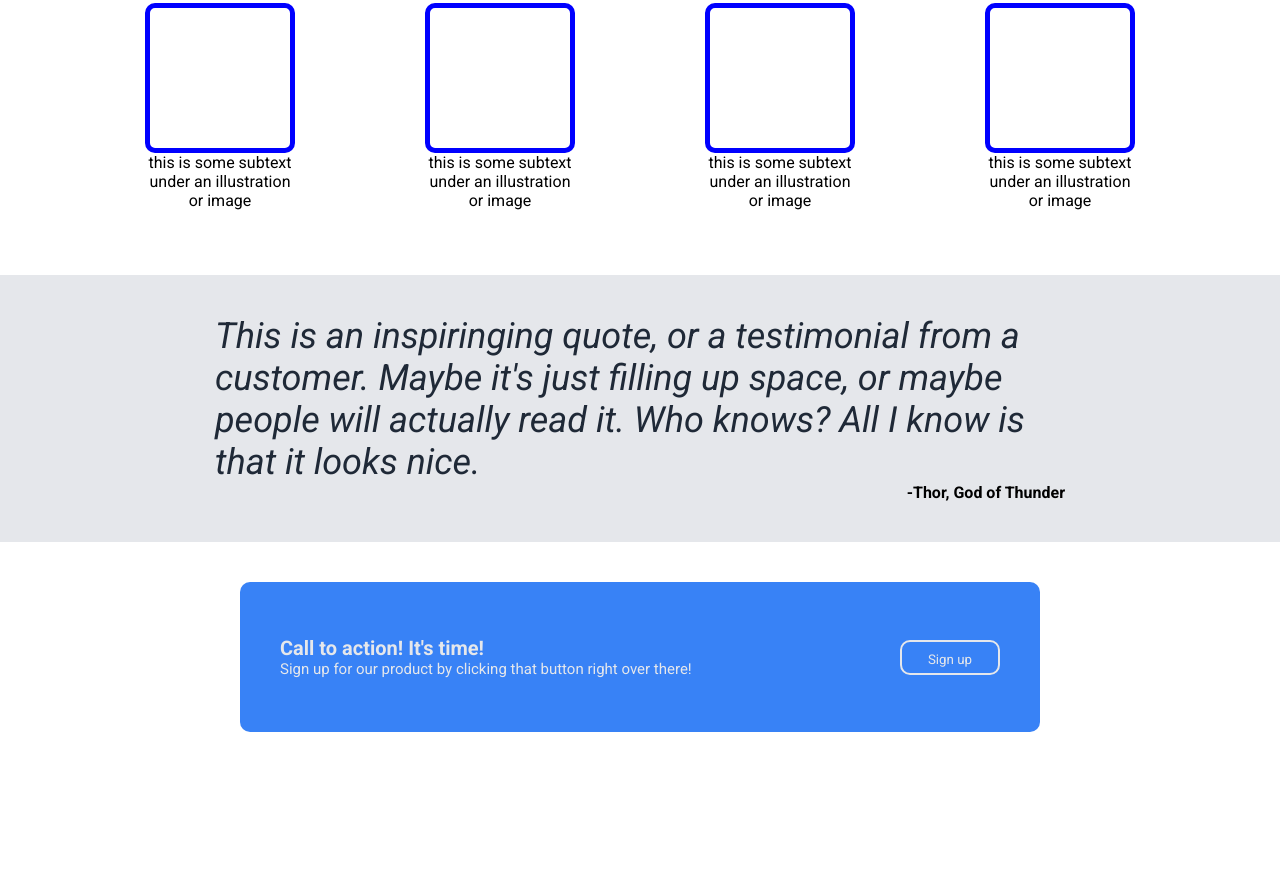
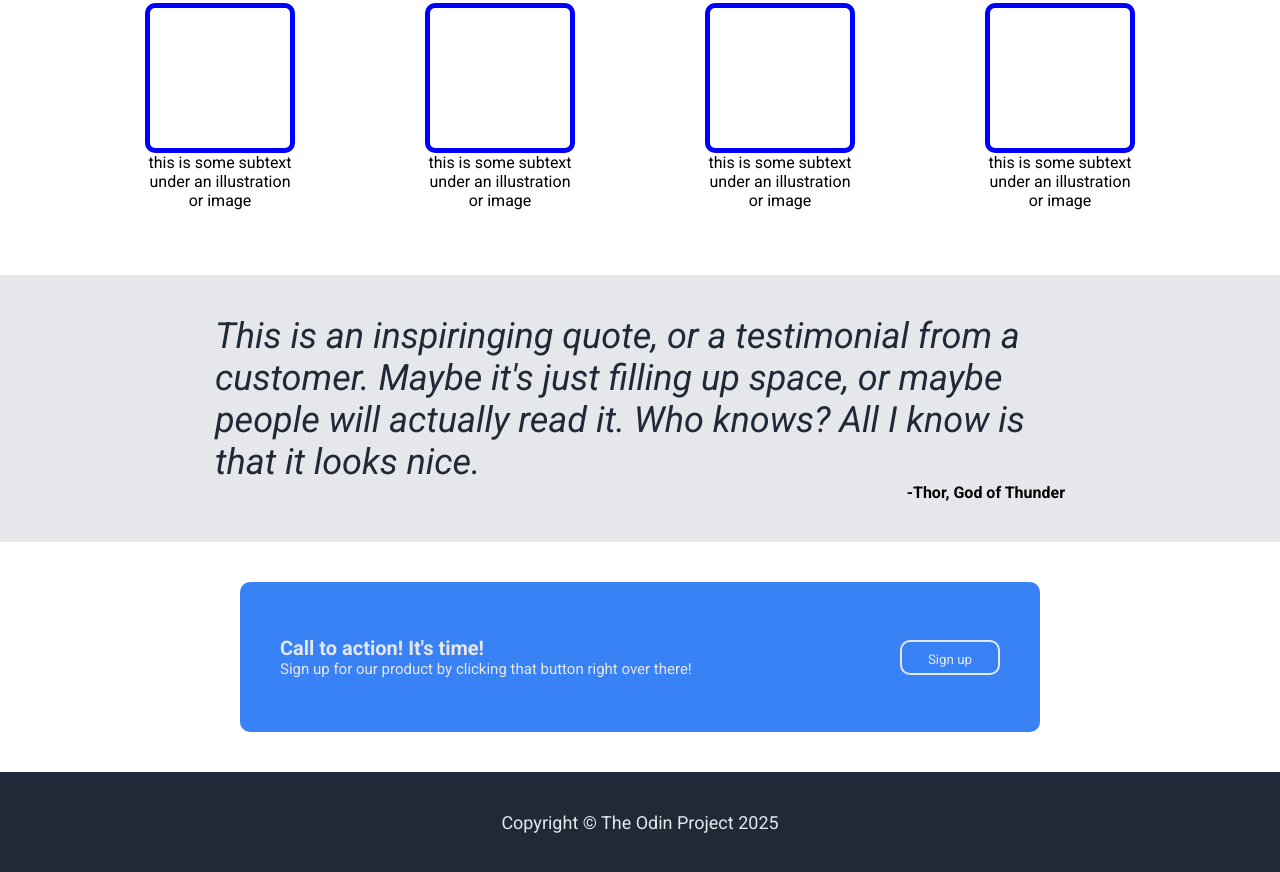
Before and after one commit to ffernandezTech/landing-page, a plain HTML site: page index.html in a window 1280 px wide. Shown: the part 510-1382 px from the top of the page. Before the commit the page ends 1282 px from the top, so only its background shows below. Drawn offline with Linux system fonts and the light colour scheme.

Commit message:
feat: added correct footer design

```diff
--- a/index.html
+++ b/index.html
@@ -109,7 +109,9 @@
 
         </section>
 
-
+      <footer>
+        <div> Copyright &#169 The Odin Project 2025</div>
+      </footer>
 
 
 
--- a/style.css
+++ b/style.css
@@ -255,3 +255,18 @@ as well as the padding. */
 
     border-radius: 10px;
 }
+
+/* this next part is for the footer */
+
+footer{
+    background-color: #1F2937;
+
+    color: #E5E7EB;
+
+
+    height: 100px;
+    font-size: 18px;
+    display: flex;
+    justify-content: center;
+    align-items: center;
+}
```
